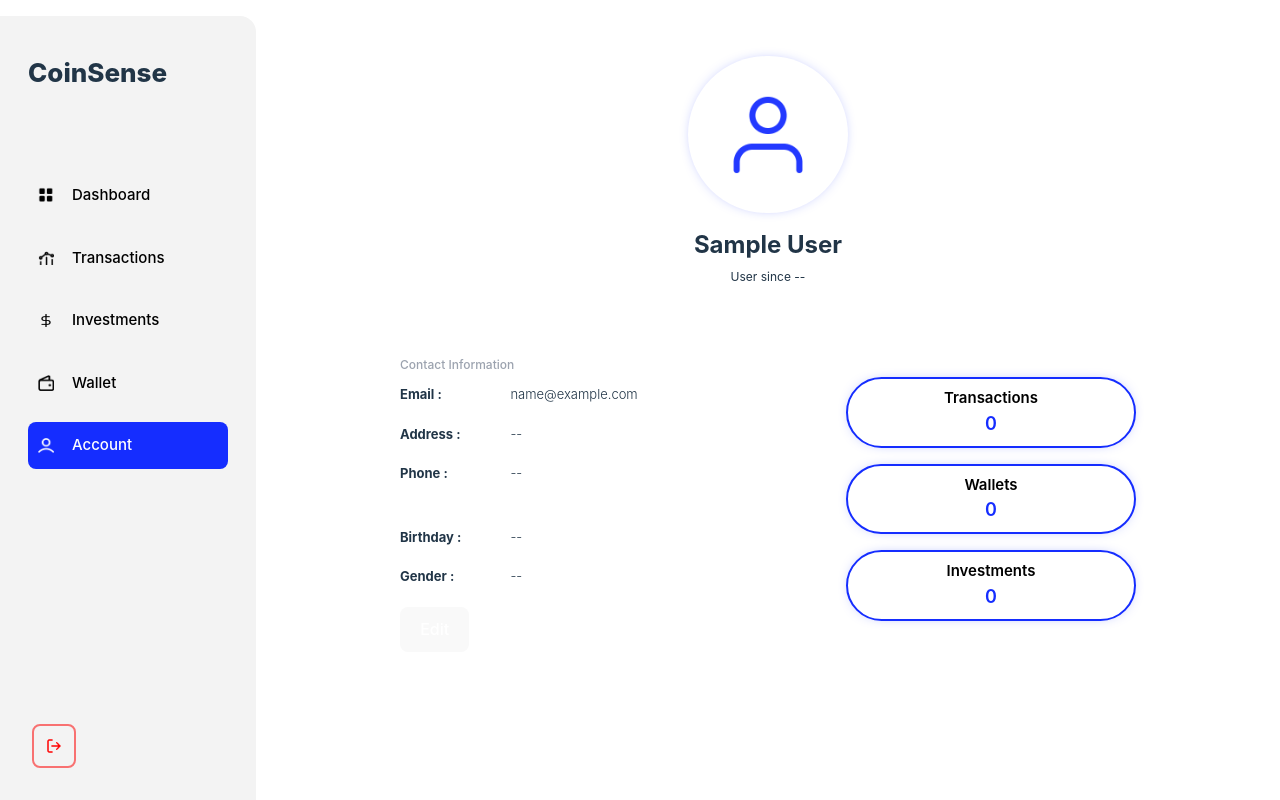
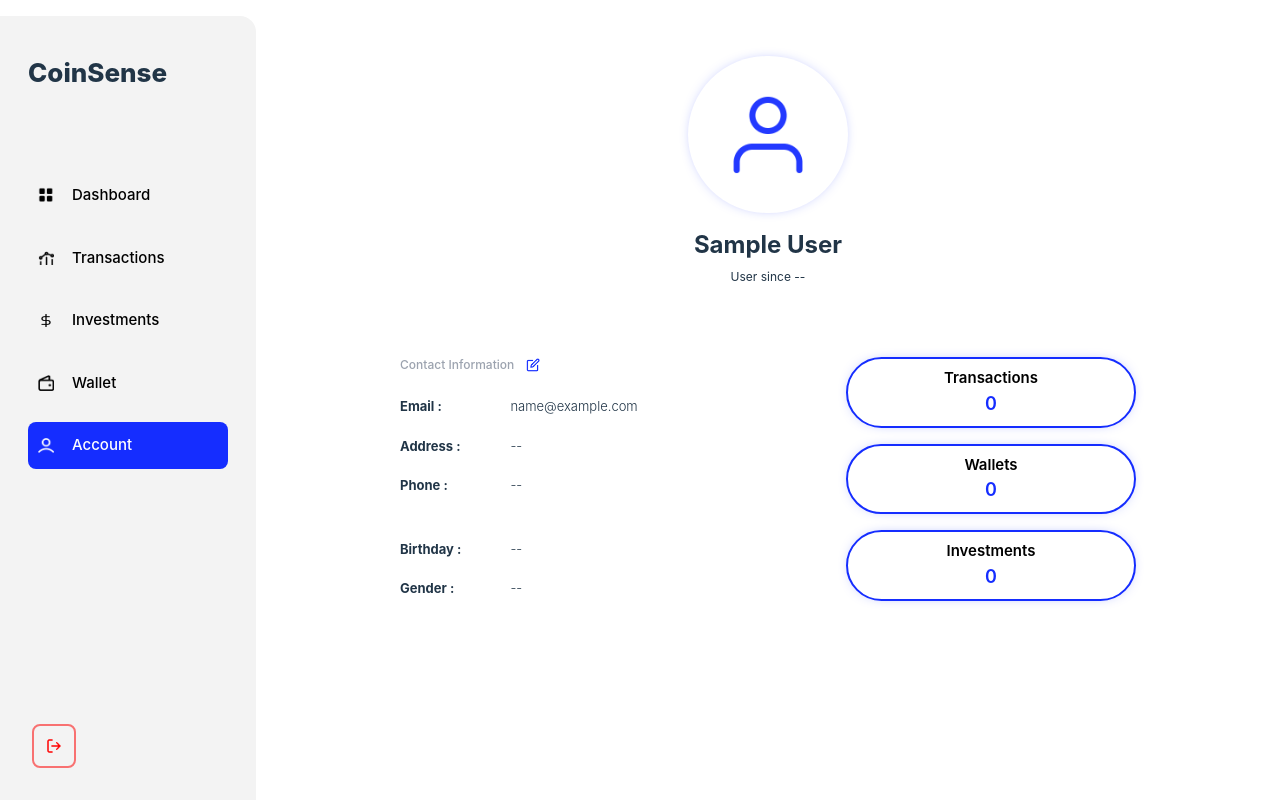
Before and after one commit to ShalinAJ/CoinSense, a React (Vite) app in the folder frontend/: page /dashboard/account in a window 1280 px wide. Built offline with nearby package versions, Linux system fonts and the light colour scheme; no server answers; sample sign-in values are in the browser's storage.

Commit message:
Account page styles

```diff
--- a/frontend/src/components/EditAccountInfo.jsx
+++ b/frontend/src/components/EditAccountInfo.jsx
@@ -93,9 +93,11 @@ const EditAccountInfo = ({ isOpen, onClose, onHandleSubmit }) => {
                   <option value="Other">Other</option>
                 </select>
               </div>
-              <button className="mt-8 py-1 px-3 w-[25%] text-sm items-end hover:bg-coinsense-blue-darker">
-                save
-              </button>
+              <div className="flex flex-row justify-end">
+                <button className="mt-8 py-1 px-3 w-[25%] text-sm hover:bg-coinsense-blue-darker">
+                  save
+                </button>
+              </div>
             </Form>
           </div>
         </div>
--- a/frontend/src/pages/Account.jsx
+++ b/frontend/src/pages/Account.jsx
@@ -2,6 +2,7 @@ import { Suspense, useEffect, useState } from "react";
 import userImg from "../assets/user-image.png";
 import { Await, Link, json, useLoaderData } from "react-router-dom";
 import EditAccountInfo from "../components/EditAccountInfo";
+import editImg from "../assets/edit.png";
 
 const AccountPage = () => {
   const { transactions, wallets } = useLoaderData();
@@ -120,9 +121,20 @@ const AccountPage = () => {
         </div>
         <div className="flex flex-row justify-between px-[9rem] pt-[4.5rem]">
           <div className="w-[50%] flex flex-col">
-            <p className="text-xs font-medium pb-3 text-gray-400">
-              Contact Information
-            </p>
+            <div className="flex flex-row items-center pb-6 gap-3">
+              <p className="text-xs font-medium  text-gray-400">
+                Contact Information
+              </p>
+              <div>
+                <button
+                  onClick={openModal}
+                  className="bg-transparent p-0 m-0 border-none text-black flex flex-row items-center justify-end text-xs font-light gap-1"
+                >
+                  <img src={editImg} alt="" className="w-[14px]" />
+                </button>
+              </div>
+            </div>
+
             <div className=" flex flex-row">
               <div className="w-[30%]">
                 <p className=" text-[13px] font-bold ">Email :</p>
@@ -171,11 +183,8 @@ const AccountPage = () => {
                   : "--"}
               </p>
             </div>
-            <div>
-              <button onClick={openModal}>Edit</button>
-            </div>
           </div>
-          <div className="flex flex-col gap-4 pt-5">
+          <div className="flex flex-col gap-4">
             <Link
               to={"../transactions"}
               className="gap-0 p-2 px-[6rem] box-shadow rounded-full flex flex-col items-center border-[2px] border-[#152DFF]"
```
Also changed, not shown: frontend/src/assets/edit.png.
